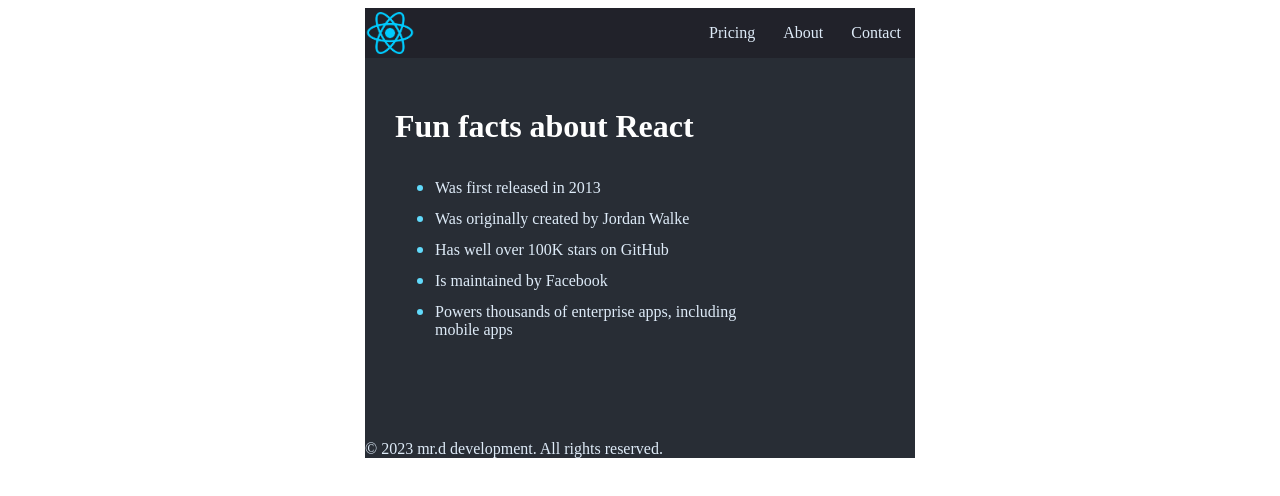
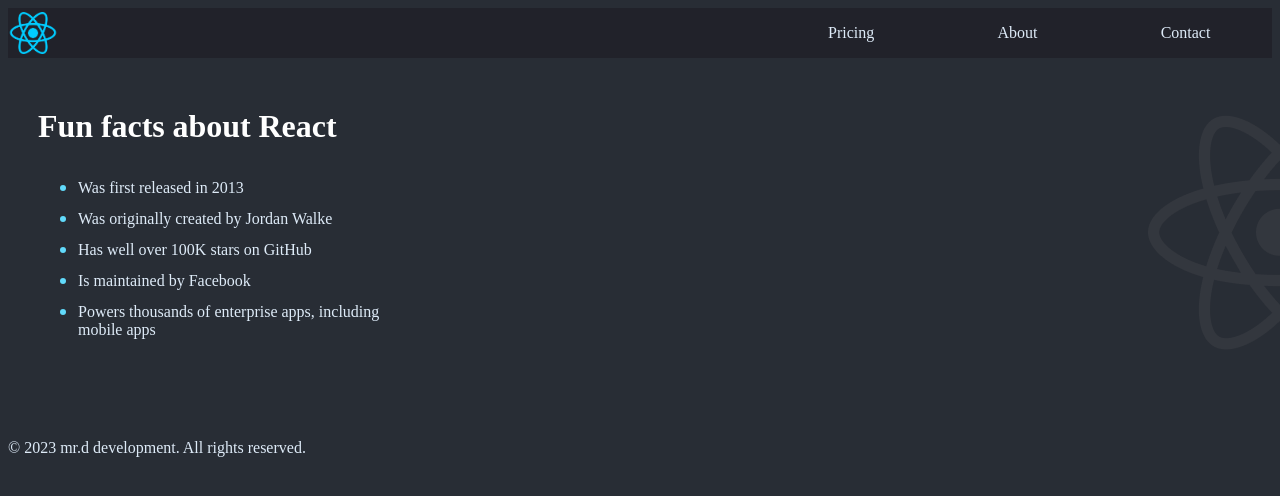
Before and after one commit to mr-dargi/react-first-project, a React (Create React App) app: page / in a window 1280 px wide. Shown: the top 496 px of the page. Built offline with nearby package versions, Linux system fonts and the light colour scheme.

Commit message:
Adding React icon in to the right side of our page

```diff
--- a/src/App.css
+++ b/src/App.css
@@ -1,11 +1,14 @@
+body {
+  background-color: #282D35;
+  background-image: url("../public/reactjs-icon\ 2.png");
+  background-repeat: no-repeat;
+  background-position: center right;
+}
+
 .App {
-  width: 550px;
-  height: 450px;
   display: flex;
-  align-content: center;
   flex-direction: column;
   justify-content: space-between;
-  background-color: #282D35;
 }
 
 
@@ -16,6 +19,7 @@
 
 .logo-img {
   width: 50px;
+  margin: 0;
 }
 
 .nav-bar {
@@ -37,8 +41,6 @@
 
 .main-title {
     color: white;
-    /* font-size: 40px; */
-    /* font-weight: 700; */
     letter-spacing: -0.05px;
 }
 
@@ -54,3 +56,7 @@
     font-size: 1.2rem;
     color: #61DAFB;
 }
+
+footer {
+  margin-top: 50px;
+}
--- a/src/index.css
+++ b/src/index.css
@@ -1,8 +1,3 @@
 * {
   color: #DEEBF8;
 }
-
-#root {
-  display: flex;
-  justify-content: center;
-}
```
Also changed, not shown: public/reactjs-icon 2.png (added).
